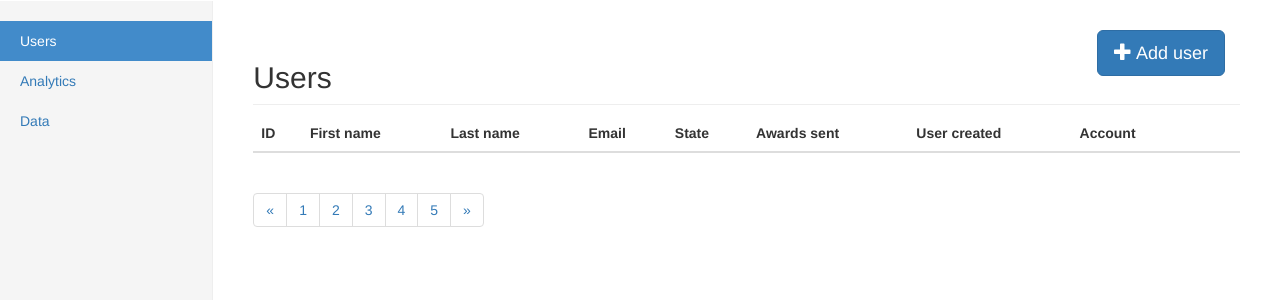
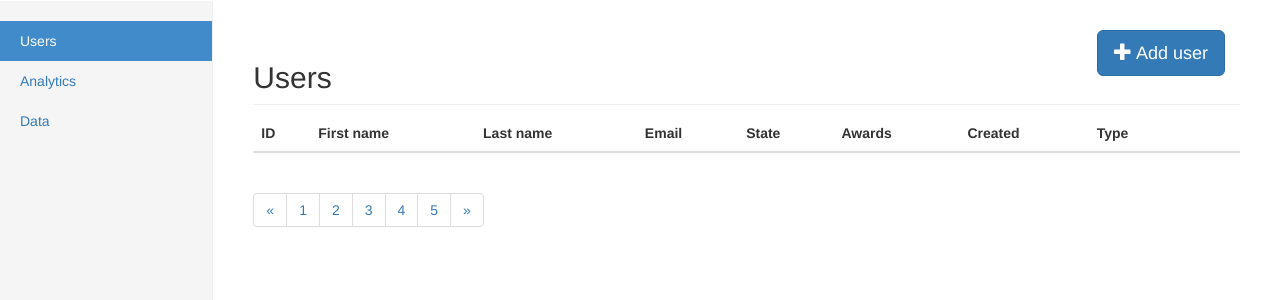
Before and after one commit to kylesezhi/employee-recognition-awards, a PHP site: page / in a window 1280 px wide. Shown: the part 50-350 px from the top of the page. Run offline with PHP 8.4, Linux system fonts and the light colour scheme; data that the repository does not hold is empty; some libraries are stand-ins or nearby versions.

Commit message:
Finish rough draft of user admin

```diff
--- a/admin/index.php
+++ b/admin/index.php
@@ -83,23 +83,22 @@ if($mysqli->connect_errno){
                   <th>Last name</th>
                   <th>Email</th>
                   <th>State</th>
-                  <th>Awards sent</th>
-                  <th>User created</th>
-                  <th>Account</th>
+                  <th>Awards</th>
+                  <th>Created</th>
+                  <th>Type</th>
                   <th></th>
                   <th></th>
                 </tr>
               </thead>
               <tbody>
                 <?php
-                // if(!($stmt = $mysqli->prepare("SELECT AU.first_name, AU.last_name, AU.email, AU.state, AU.id, AU.created, AU.sig from award_user AU INNER JOIN act_type ACT ON ACT.id = AU.act_id WHERE ACT.title = 'admin'"))){
-                if(!($stmt = $mysqli->prepare("SELECT AU.first_name, AU.last_name, AU.email, AU.state, AU.id, AU.created, ACT.title from award_user AU INNER JOIN act_type ACT ON ACT.id = AU.act_id"))){
+                if(!($stmt = $mysqli->prepare("SELECT AU.first_name, AU.last_name, AU.email, AU.state, AU.id, AU.created, ACT.title, COUNT(A.class_id) AS 'totalAwards' FROM award_user AU LEFT JOIN award A ON A.user_id = AU.id INNER JOIN act_type ACT ON ACT.id = AU.act_id GROUP BY AU.email ORDER BY AU.id;"))){
                   echo "Prepare failed: " . $stmt->errno . " " . $stmt->error;
                 }
                 if(!$stmt->execute()){
                   echo "Execute failed: " . $mysqli->connect_errno . " " . $mysqli->connect_error;
                 }
-                if(!$stmt->bind_result($first_name, $last_name, $email, $state, $id, $created, $type)){
+                if(!$stmt->bind_result($first_name, $last_name, $email, $state, $id, $created, $type, $awards)){
                   echo "Bind failed: " . $mysqli->connect_errno . " " . $mysqli->connect_error;
                 }
                 while($stmt->fetch()){
@@ -109,7 +108,7 @@ if($mysqli->connect_errno){
                   echo "<td class=\"last_name\">" . $last_name . "</td>";
                   echo "<td class=\"email\">" . $email . "</td>";
                   echo "<td class=\"state\">" . $state . "</td>";
-                  echo "<td class=\"awards_sent\">" . 'TODO' . "</td>";
+                  echo "<td class=\"awards\">" . $awards . "</td>";
                   echo "<td class=\"created\">" . $created . "</td>";
                   echo "<td class=\"type\">";
 									if($type == "regular") echo "User";
--- a/database/tests.sql
+++ b/database/tests.sql
@@ -33,7 +33,7 @@ INNER JOIN award A ON A.class_id = CL.id
 GROUP BY CL.title;
 
 -- how many awards has each user given
-SELECT AU.first_name, AU.last_name, COUNT(A.class_id) AS 'totalAWards' FROM award_user AU
+SELECT AU.first_name, AU.last_name, COUNT(A.class_id) AS 'totalAwards' FROM award_user AU
 INNER JOIN award A ON A.user_id = AU.id
 GROUP BY AU.last_name;
 
```
Also changed, not shown: admin/analytics.php (renamed from admin/analytics.html, +12 -0 lines), admin/scratch.sql (added, +30 -0 lines).
